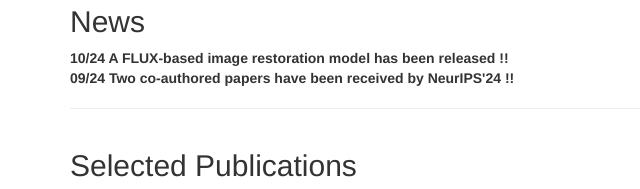
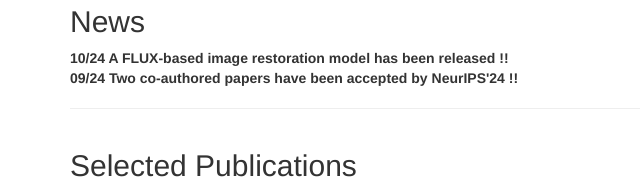
Before and after one commit to ZHU-Zhiyu/ZHU-Zhiyu.github.io, a plain HTML site: page Personal/index.html in a window 1280 px wide. Shown: the part 409-598 px from the top of the page, 0-640 px from the left. Drawn offline with nearby package versions, Linux system fonts and the light colour scheme.

Commit message:
Personal

```diff
--- a/Personal/index.html
+++ b/Personal/index.html
@@ -80,7 +80,7 @@
         <strong>10/24 A FLUX-based image restoration model has been released !!
       </div>
       <div class="news-item">
-        <strong>09/24 Two co-authored papers have been received by NeurIPS'24 !!
+        <strong>09/24 Two co-authored papers have been accepted by NeurIPS'24 !!
       </div>
       <hr>
     </div>
```
